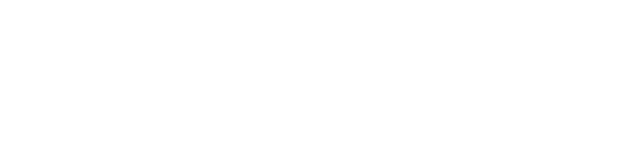
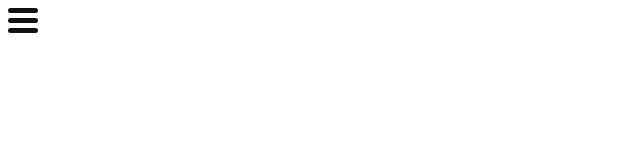
Before and after one commit to TechnicalInterviewPrep/hamburgermenu, a plain HTML site: page index.html in a window 1280 px wide. Shown: the full height of the page, 0-640 px from the left. Drawn offline with Linux system fonts and the light colour scheme.

Commit message:
implement burger using pseudo elements

```diff
--- a/index.html
+++ b/index.html
@@ -5,6 +5,31 @@
 <title>Hamburger Menu</title>
 <style>
 /* Your work here */
+.hamburger-menu
+{
+    width:30px;
+    height:5px;
+    background-color:#111;
+    border-radius:5px;
+    position:relative;
+}
+.hamburger-menu:after, .hamburger-menu:before
+{
+    content: '';
+    width: 100%;
+    height:5px;
+    background-color:#111;
+    position:absolute;
+    border-radius:5px;
+}
+.hamburger-menu:after
+{
+    top:10px;
+}
+.hamburger-menu:before
+{
+    top:20px;
+}
 </style>
 </head>
 <body>
```
